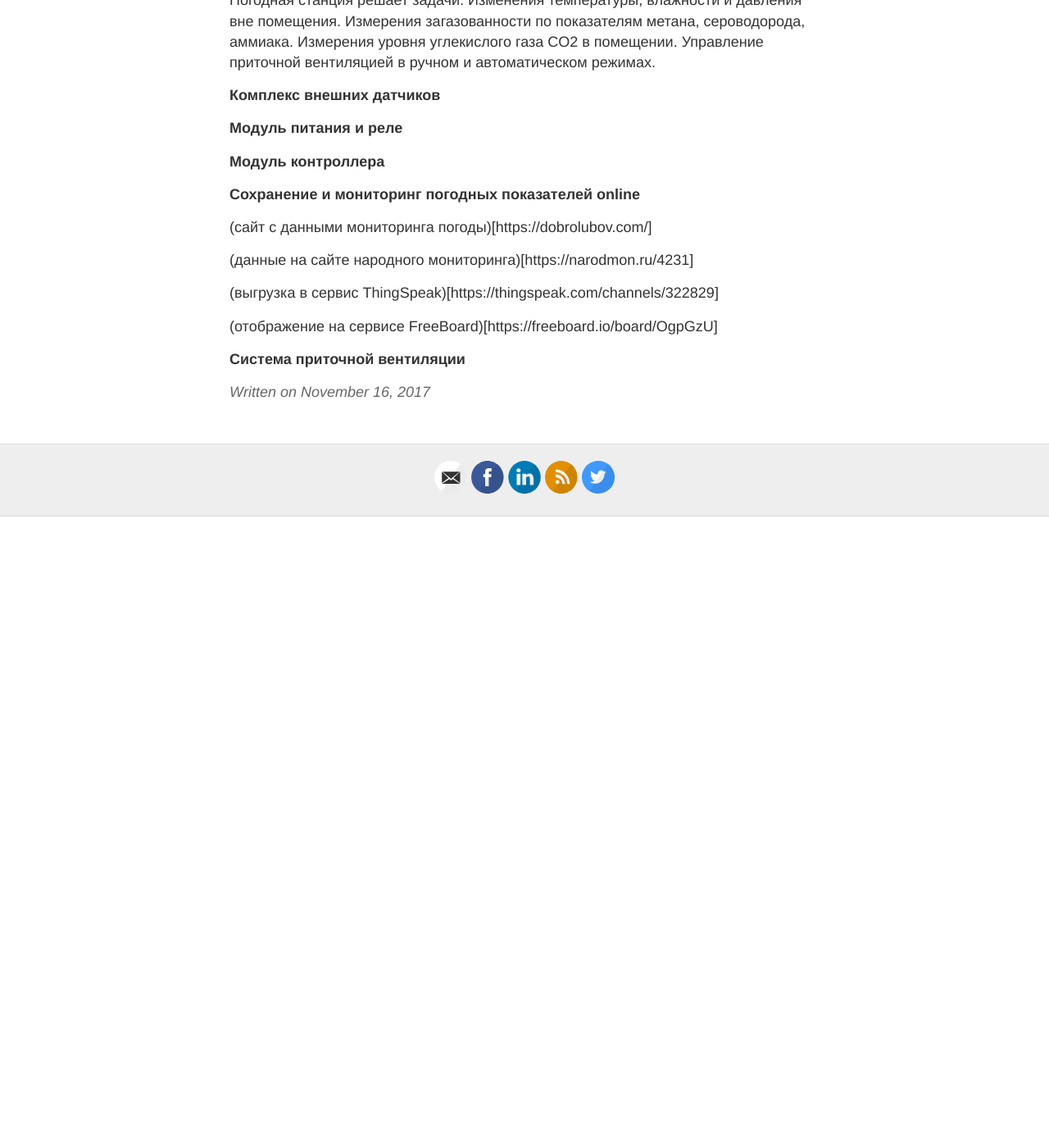
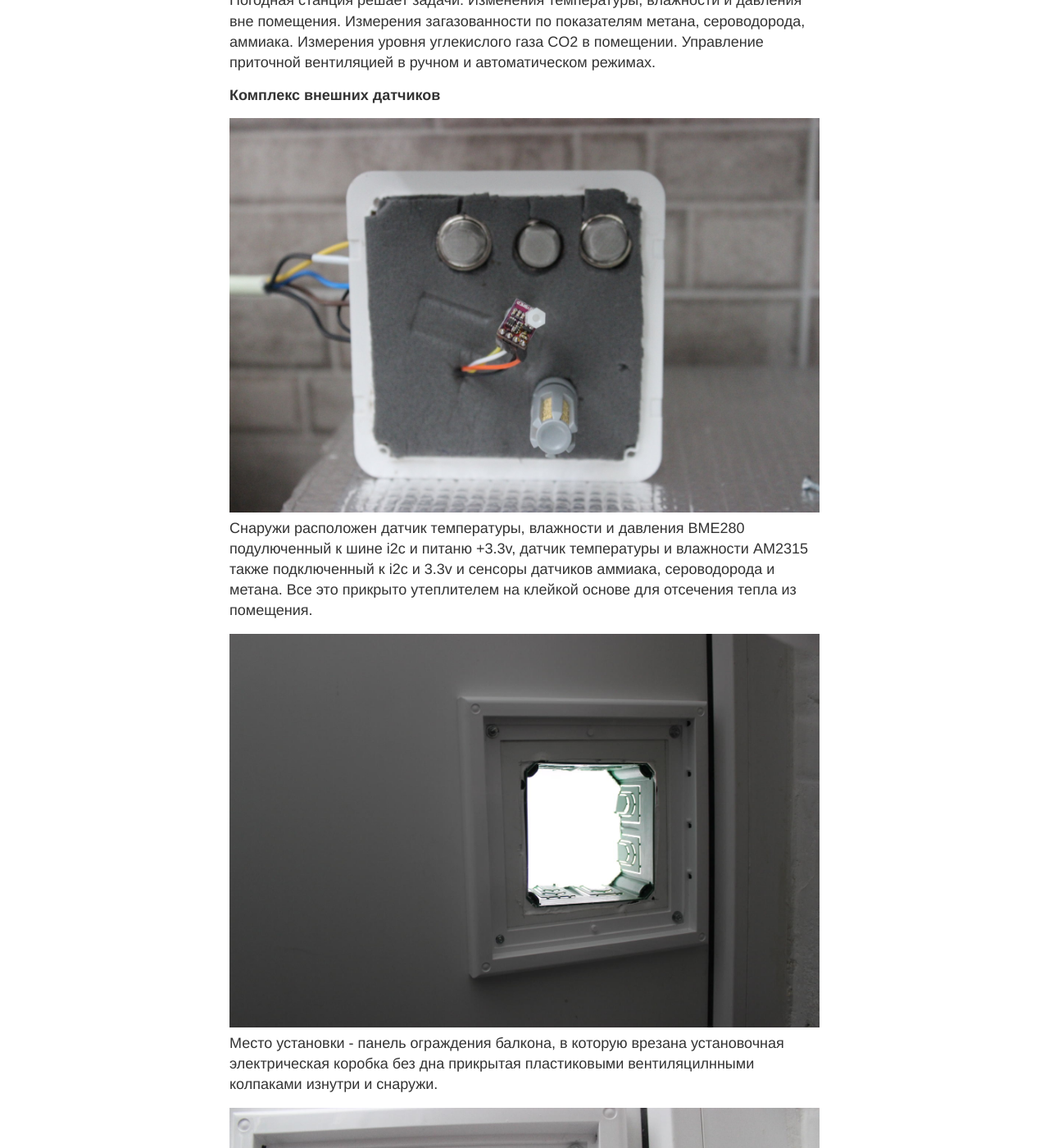
Before and after one commit to decrafts/r, a Jekyll site: the page built from _posts/2017/11/2017-11-16-climate-control-system-for-the-apartment.md, in a window 1280 px wide and 1400 px high, scrolled down 521 px. Shown: the whole window at 82% size. Built offline with Jekyll 4.4.1, drawn with Linux system fonts in a browser that asks for light colours; comment, search, counter and statistics services are not loaded; before the commit the page ends 1151 px from its top, so only the background shows below that; some of the changed text lies outside the part shown.

Commit message:
Update 2017-11-16-climate-control-system-for-the-apartment.md

```diff
--- a/_posts/2017/11/2017-11-16-climate-control-system-for-the-apartment.md
+++ b/_posts/2017/11/2017-11-16-climate-control-system-for-the-apartment.md
@@ -23,18 +23,34 @@ categories: [ktulhu]
 
 **Комплекс внешних датчиков**
 
+![наружняя сторона](/images/2017/11/external-out.jpg)
+Снаружи расположен датчик температуры, влажности и давления BME280 подулюченный к шине i2c и питаню +3.3v,
+датчик температуры и влажности AM2315 также подключенный к i2c и 3.3v и сенсоры датчиков аммиака, сероводорода и метана.
+Все это прикрыто утеплителем на клейкой основе для отсечения тепла из помещения.
+
+![место установки](/images/2017/11/external-place.jpg)
+Место установки - панель ограждения балкона, в которую врезана установочная электрическая коробка без дна прикрытая
+пластиковыми вентиляцилнными колпаками изнутри и снаружи.
+
+![внутренняя сторона](/images/2017/11/external-in.jpg)
+С внутретренней стороны
+
 **Модуль питания и реле**
 
 **Модуль контроллера**
 
 **Сохранение и мониторинг погодных показателей online**
 
-(сайт с данными мониторинга погоды)[https://dobrolubov.com/]
+[сайт с данными мониторинга погоды](https://dobrolubov.com/)
+Данные с XML интерфейса контроллера складываются в MySQL и могут отображаться на сайте в виде графиков за день/неделю/месяц.
 
-(данные на сайте народного мониторинга)[https://narodmon.ru/4231]
+[данные на сайте народного мониторинга](https://narodmon.ru/4231)
 
-(выгрузка в сервис ThingSpeak)[https://thingspeak.com/channels/322829]
+[выгрузка в сервис ThingSpeak](https://thingspeak.com/channels/322829)
 
-(отображение на сервисе FreeBoard)[https://freeboard.io/board/OgpGzU]
+[отображение на сервисе FreeBoard](https://freeboard.io/board/OgpGzU)
+
+Интерфейс управления выглядит так:
+![Интерфейс управления](/images/2017/11/control-interface.png)
 
 **Система приточной вентиляции**
```
